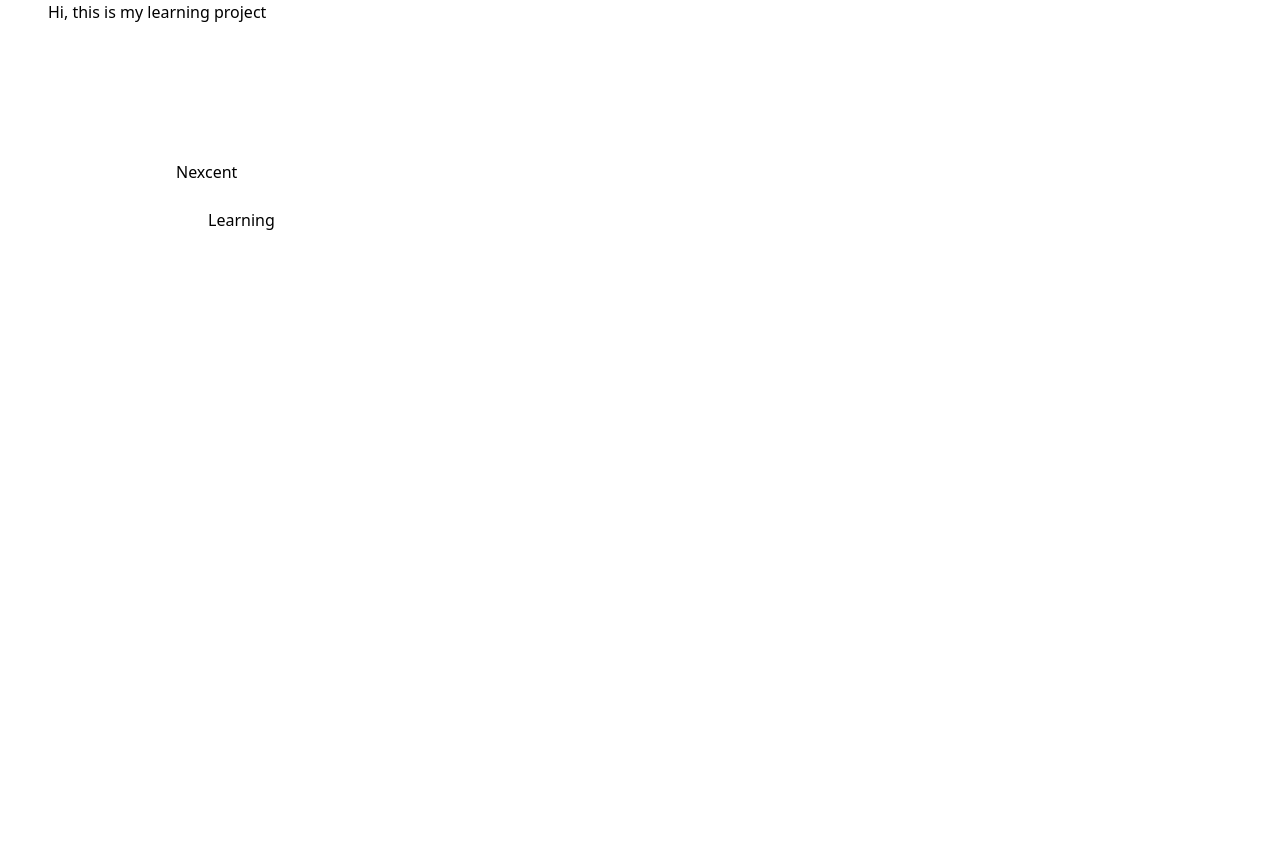
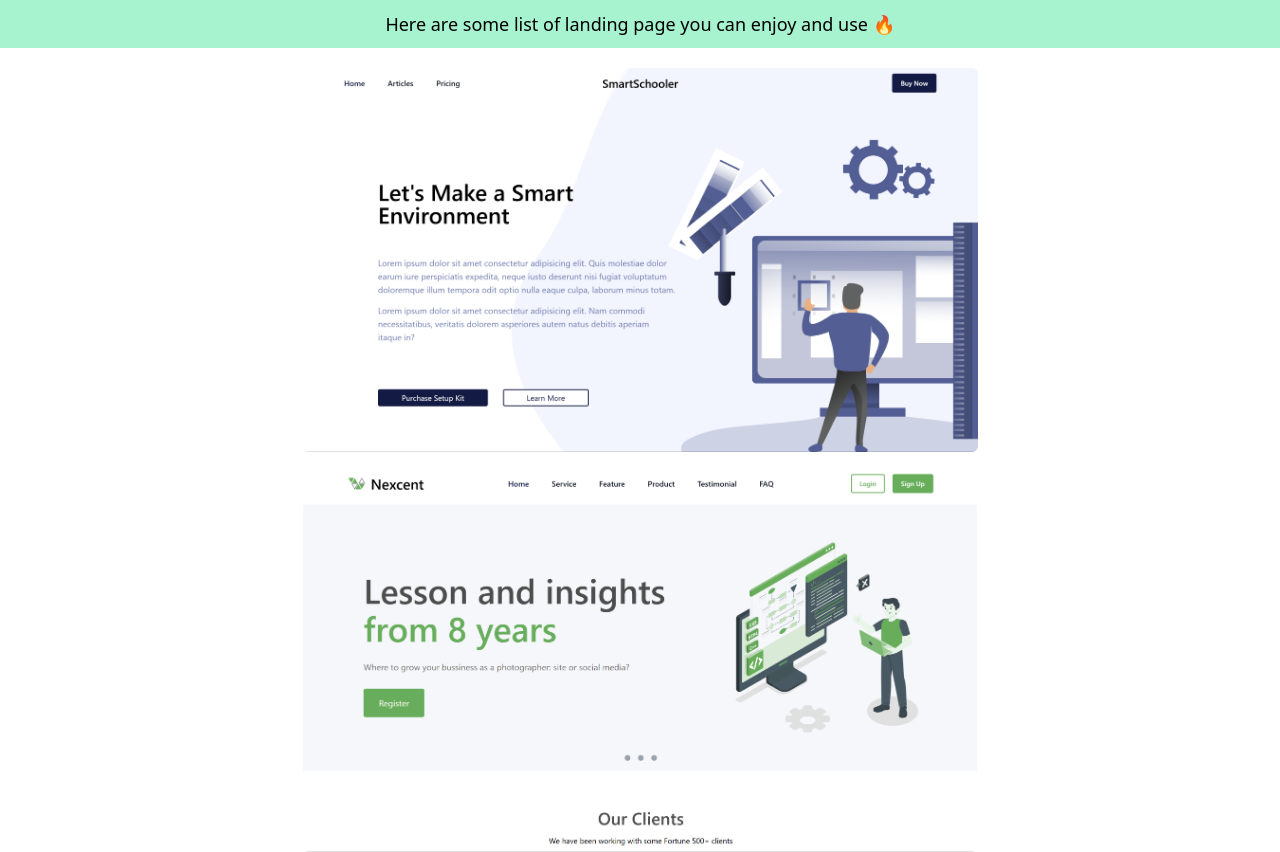
Before and after one commit to adyatmaa/learning, a website: page public/index.html in a window 1280 px wide. Before the commit the page ends 800 px from the top, so only its background shows below. Drawn offline with Linux system fonts and the light colour scheme.

Commit message:
index update

```diff
--- a/public/index.html
+++ b/public/index.html
@@ -9,21 +9,25 @@
 </head>
 
 <body>
-    <div class="relative">
-        <div class="absolute top-38 left-12 hover:underline">
-            Hi, this is my learning project
-        </div>
-        <div class="absolute top-52 left-52 hover:underline">
+    <section id="" class="">
+        <div class="">
+            <h1 class="text-center content-center bg-emerald-200 h-12 text-lg mb-5">
+                Here are some list of landing page you can enjoy and use 🔥
+            </h1>
+            <div class="flex flex-col mx-auto items-center gap-y-4">
+                <div class="hover:scale-105 duration-300">
                     <a href="learning.html">
-                Learning
+                        <img src="assets/img/screenshot/smartschooler.png" alt="" class="h-96 rounded-md">
                     </a>
                 </div>
-        <div class="absolute top-40 left-44 hover:underline">
+                <div class="hover:scale-105 duration-300">
                     <a href="nexcent.html">
-                Nexcent
+                        <img src="assets/img/screenshot/nexcent.png" alt="" class="h-96 rounded-md">
                     </a>
                 </div>
             </div>
+        </div>
+    </section>
 </body>
 
 </html>
```
Also changed, not shown: public/assets/img/screenshot/nexcent.png (added), public/assets/img/screenshot/smartschooler.png (added), public/css/style.css. Lines whose indentation alone changed are shown as unchanged.
